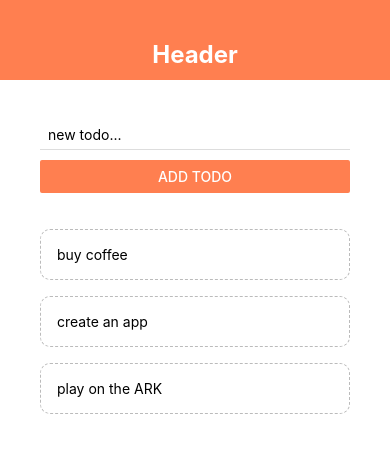
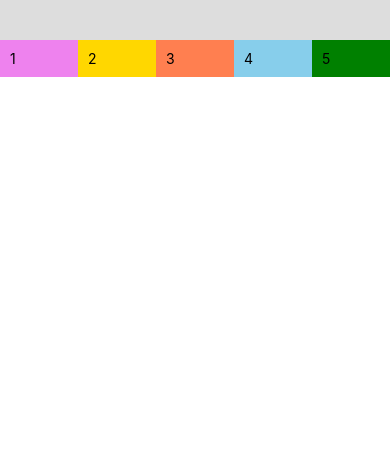
Before and after one commit to SinkLineP/Todo_App_1_React_Native, a React Native app: screen / in a window 390 px wide. Shown: the top 452 px of the page. Built offline with nearby package versions, Linux system fonts and the light colour scheme.

Commit message:
learned justifyContent, alignItems, flex

```diff
--- a/App.js
+++ b/App.js
@@ -5,6 +5,7 @@ import {useState} from "react";
 import Header from "./components/Header/Header";
 import TodoItem from "./components/TodoItem/TodoItem";
 import CreatedTodo from "./components/CreatedTodo/CreatedTodo";
+import Sandbox from "./components/Sandbox/Sandbox";
 
 export default function App() {
   const [todos, setTodos] = useState([
@@ -44,27 +45,32 @@ export default function App() {
 
 
   return (
-    <TouchableWithoutFeedback onPress={() => {
-      Keyboard.dismiss();
-      // console.log("dis keyboard")
-    }}>
-      <View style={styles.container}>
-        <Header />
-        <View style={styles.content}>
-          <CreatedTodo submitHandler={pushTodoToData} />
-          <View style={styles.list}>
-            <FlatList data={todos} renderItem={
-              ({ item }) => {
-                return (
-                  <TodoItem item={item} handleClick={handleClick}/>
-                )
-              }
-            } />
-          </View>
-        </View>
-        <StatusBar style="auto" />
-      </View>
-    </TouchableWithoutFeedback>
+    <>
+      <Sandbox />
+      <StatusBar style="auto" />
+    </>
+
+    // <TouchableWithoutFeedback onPress={() => {
+    //   Keyboard.dismiss();
+    //   // console.log("dis keyboard")
+    // }}>
+    //   <View style={styles.container}>
+    //     <Header />
+    //     <View style={styles.content}>
+    //       <CreatedTodo submitHandler={pushTodoToData} />
+    //       <View style={styles.list}>
+    //         <FlatList data={todos} renderItem={
+    //           ({ item }) => {
+    //             return (
+    //               <TodoItem item={item} handleClick={handleClick}/>
+    //             )
+    //           }
+    //         } />
+    //       </View>
+    //     </View>
+
+    //   </View>
+    // </TouchableWithoutFeedback>
   );
 }
 
--- /dev/null
+++ b/components/Sandbox/Sandbox.js
@@ -0,0 +1,50 @@
+import React from "react";
+import { StyleSheet, Text, View } from "react-native";
+
+export default function Sandbox() {
+  return (
+    <View style={styles.container}>
+      <Text style={styles.boxOne}>1</Text>
+      <Text style={styles.boxTwo}>2</Text>
+      <Text style={styles.boxThree}>3</Text>
+      <Text style={styles.boxFo}>4</Text>
+      <Text style={styles.boxFive}>5</Text>
+    </View>
+  )
+}
+
+const styles = StyleSheet.create({
+  container: {
+    // flex: 1,
+    flexDirection: "row",
+    justifyContent: "space-around",
+    alignItems: "center",
+    paddingTop: 40,
+    backgroundColor: "#ddd"
+  },
+  boxOne: {
+    flex: 1,
+    backgroundColor: "violet",
+    padding: 10,
+  },
+  boxTwo: {
+    flex: 1,
+    backgroundColor: "gold",
+    padding: 10,
+  },
+  boxThree: {
+    flex: 1,
+    backgroundColor: "coral",
+    padding: 10,
+  },
+  boxFo: {
+    flex: 1,
+    backgroundColor: "skyblue",
+    padding: 10,
+  },
+  boxFive: {
+    flex: 1,
+    backgroundColor: "green",
+    padding: 10,
+  },
+});
```
